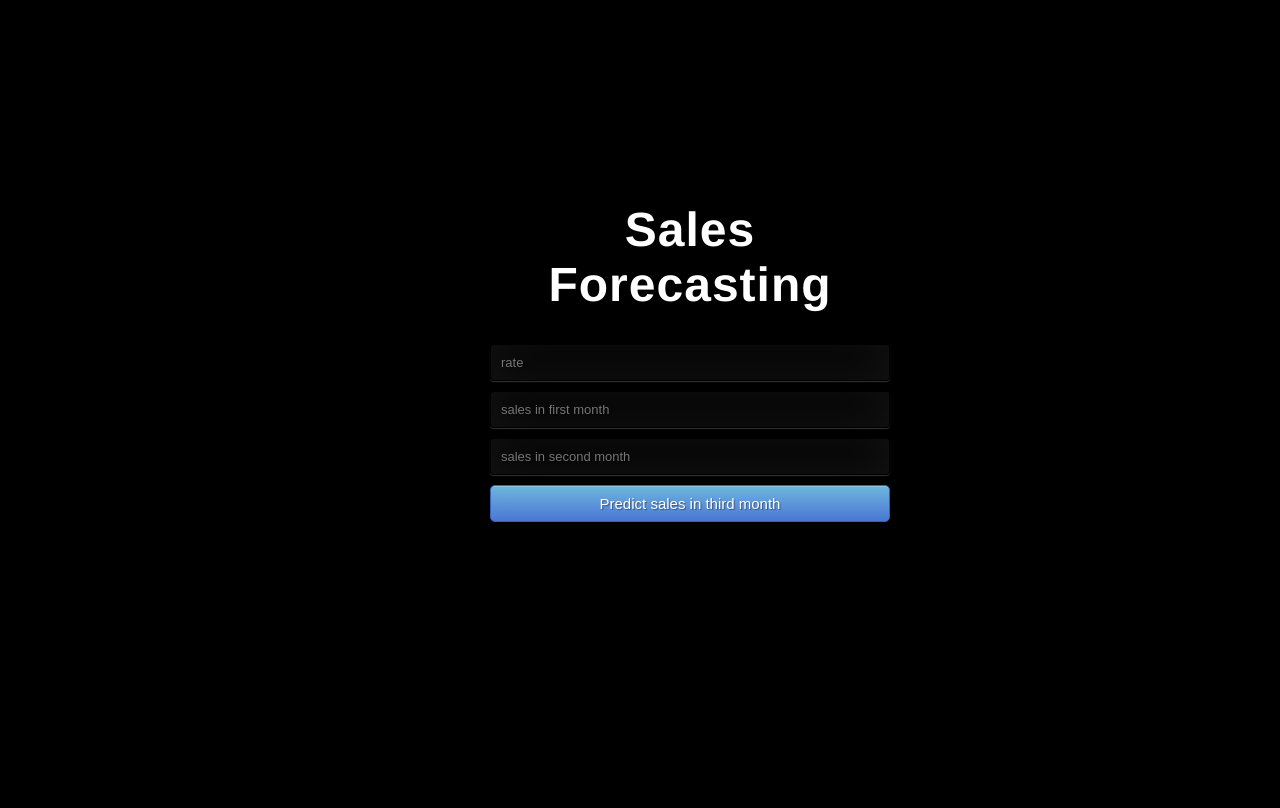
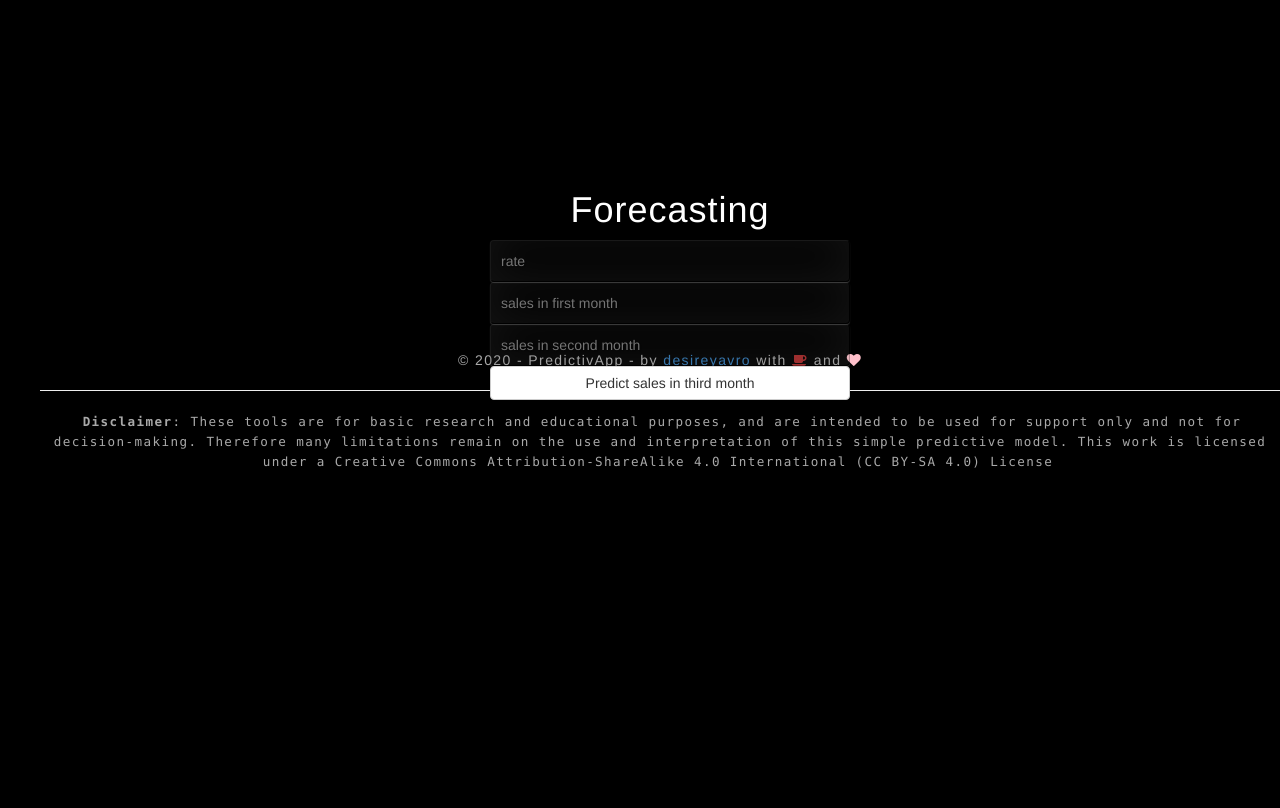
Before and after one commit to dnzengou/ml-predict-sales, a Flask app: page / in a window 1280 px wide. After the commit the page ends 468 px from the top, so only its background shows below. Run offline with Flask 2, Linux system fonts and the light colour scheme; parts of the project's set-up code (start-up, migrations or seed data) failed here and were passed over; some libraries are stand-ins or nearby versions.

Commit message:
update files

```diff
--- a/static/css/style.css
+++ b/static/css/style.css
@@ -25,11 +25,11 @@ body {
 
 }
 .login {
-	position: absolute;
+	position: relative;/* absolute*/
 	top: 40%;
 	left: 50%;
 	margin: -150px 0 0 -150px;
-	width:400px;
+	width:360px;
 	height:400px;
 }
 
--- a/templates/index.html
+++ b/templates/index.html
@@ -1,28 +1,35 @@
 <!DOCTYPE html>
-<html >
+<html lang="en">
 <head>
+    <meta name="viewport" content="width=device-width,initial-scale=1,maximum-scale=1,user-scalable=no">
+    <meta http-equiv="X-UA-Compatible" content="IE=edge,chrome=1">
+    <meta name="HandheldFriendly" content="true">
   <meta charset="UTF-8">
-  <title>Deployment Tutorial 1</title>
+    <meta name="author" content="">
+  <title>ML Predictive Sales App</title>
   <link href='https://fonts.googleapis.com/css?family=Pacifico' rel='stylesheet' type='text/css'>
 <link href='https://fonts.googleapis.com/css?family=Arimo' rel='stylesheet' type='text/css'>
 <link href='https://fonts.googleapis.com/css?family=Hind:300' rel='stylesheet' type='text/css'>
 <link href='https://fonts.googleapis.com/css?family=Open+Sans+Condensed:300' rel='stylesheet' type='text/css'>
 <link rel="stylesheet" href="{{ url_for('static', filename='css/style.css') }}">
 
+  <link rel="stylesheet" href="https://maxcdn.bootstrapcdn.com/bootstrap/3.4.1/css/bootstrap.min.css">
+    <link href="//maxcdn.bootstrapcdn.com/font-awesome/4.2.0/css/font-awesome.min.css" rel="stylesheet">
+
 </head>
 
 <body style="background: #000;">
  <div class="login">
-	<h1>Sales Forecasting</h1>
+	<h1>Forecasting</h1>
 
      <!-- Main Input For Receiving Query to our ML -->
     <form action="{{ url_for('predict')}}"method="post">
-    	<input type="text" name="rate" placeholder="rate" required="required" />
-        <input type="text" name="sales in first month" placeholder="sales in first month" required="required" />
-		<input type="text" name="sales in second month" placeholder="sales in second month" required="required" />
+    	<input type="text" name="rate" placeholder="rate" required="required" style="background-color:transparent; color:#fff; border-style: outset;" />
+        <input type="text" name="sales in first month" placeholder="sales in first month" required="required" style="background-color:transparent; color:#fff; border-style: outset;" />
+		<input type="text" name="sales in second month" placeholder="sales in second month" required="required" style="background-color:transparent; color:#fff; border-style: outset;"/>
 
 
-        <button type="submit" class="btn btn-primary btn-block btn-large">Predict sales in third month</button>
+        <button type="submit" class="btn btn-default btn-block btn-large">Predict sales in third month</button>
     </form>
 
    <br>
@@ -31,6 +38,28 @@
 
  </div>
 
+<br>
+</br>
+
+<br>
+</br>
+
+<footer id="footer">
+  <ul class="text-center">
+ <p style="color:darkgrey">&copy; 2020 - PredictivApp</a> - by <a href="desireyavro.com">desireyavro</a> with <i class="fa fa-coffee" style="color:brown"></i> and <i class="fa fa-heart" style="color:pink"></i></p>
+
+<hr>
+
+  <code style="background-color:transparent; color:darkgrey"><strong>Disclaimer</strong>: These tools are for basic research and educational purposes, and are intended to be used for support only and not for decision-making. Therefore many limitations remain on the use and interpretation of this simple predictive model.
+    This work is licensed under a Creative Commons Attribution-ShareAlike 4.0 International (CC BY-SA 4.0) License</code>
+  </ul>
+</footer>
+
+  <!-- scripts -->
+  <script src="assets/scripts/typewrite.js"></script>
+  <script src="https://ajax.googleapis.com/ajax/libs/jquery/3.4.1/jquery.min.js"></script>
+  <script src="https://maxcdn.bootstrapcdn.com/bootstrap/3.4.1/js/bootstrap.min.js"></script>
+
 
 </body>
 </html>
```
Also changed, not shown: README.md.
